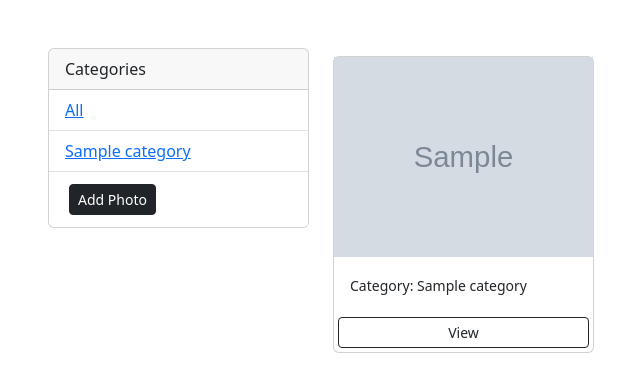
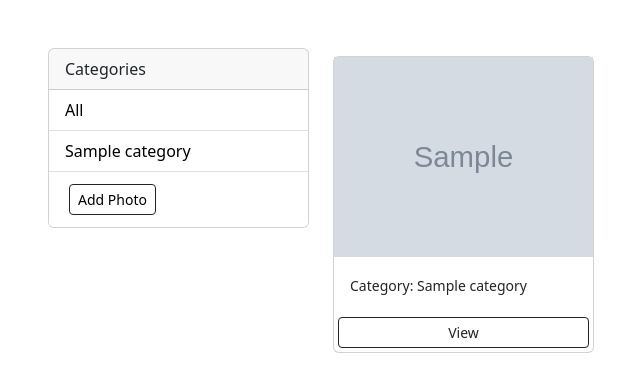
Before and after one commit to nazaralievas/photoshare, a Django app: template photos/templates/photos/gallery.html in a window 1280 px wide. Shown: the top 392 px of the page, without its empty margins (34-674 px from the left). Run offline with Django 3.2, Linux system fonts and the light colour scheme; the template is opened without the code that fills it: most values are stand-ins (such as "Sample title", 1, 10 or a date in 2020); grey boxes marked "Sample" are stand-in pictures.

Commit message:
requirements.txt added

```diff
--- a/photos/templates/photos/gallery.html
+++ b/photos/templates/photos/gallery.html
@@ -10,6 +10,11 @@
         .image-thumbail{
             height: 200px;
             object-fit: cover;
+        }
+
+        .list-group-item a{
+            text-decoration: none;
+            color: black;
         }
     </style>
     <title>Galery</title>
@@ -34,7 +39,7 @@
                         {% endfor %}
 
                         <li class="list-group-item">
-                            <a href="{% url 'add' %}" class="btn btn-dark btn-block btn-sm m-1">Add Photo</a>
+                            <a href="{% url 'add' %}" class="btn btn-outline-dark btn-block btn-sm m-1">Add Photo</a>
                         </li>
 
                     </ul>
```
Also changed, not shown: requirements.txt (added, +13 -0 lines).
